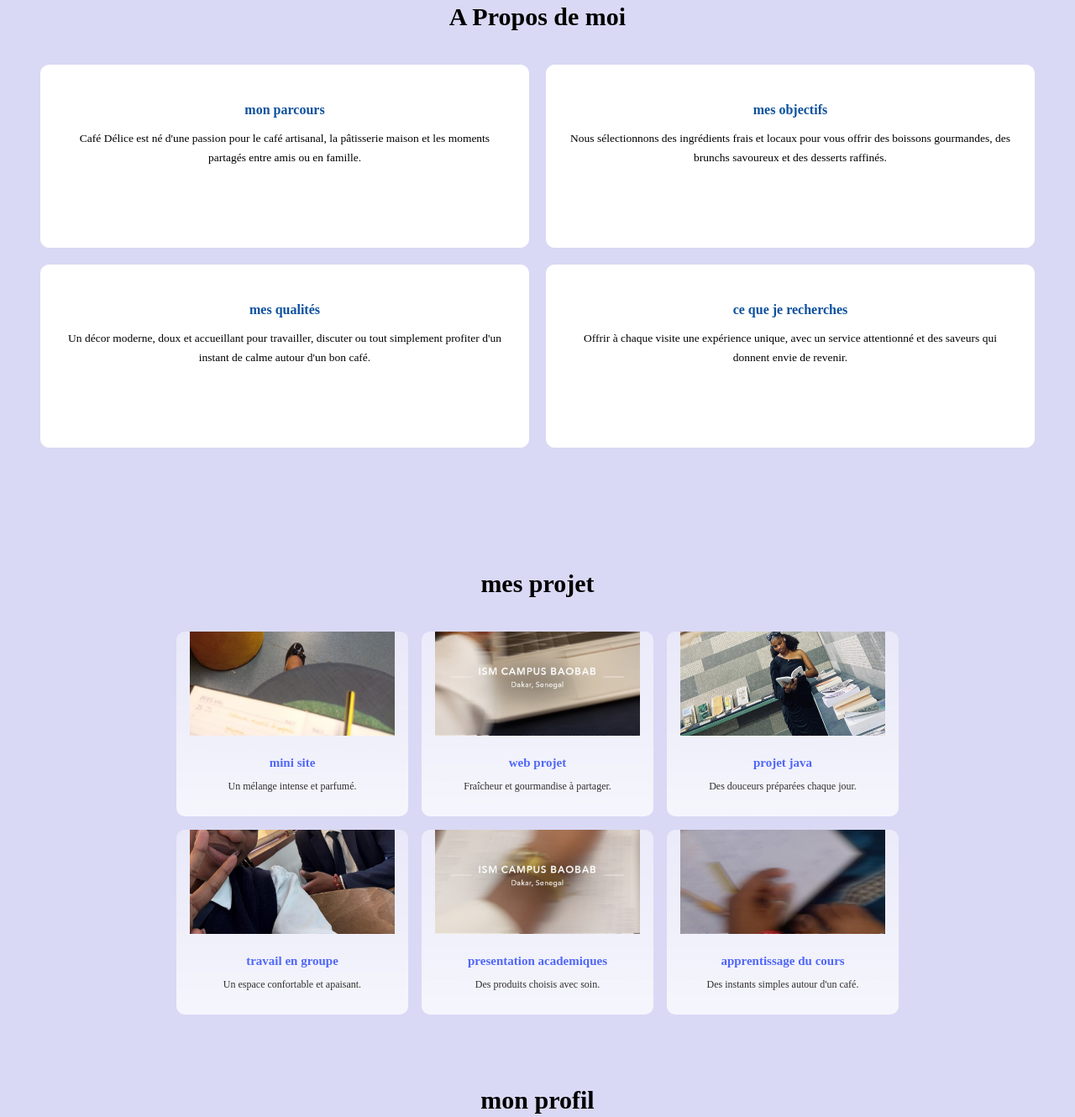
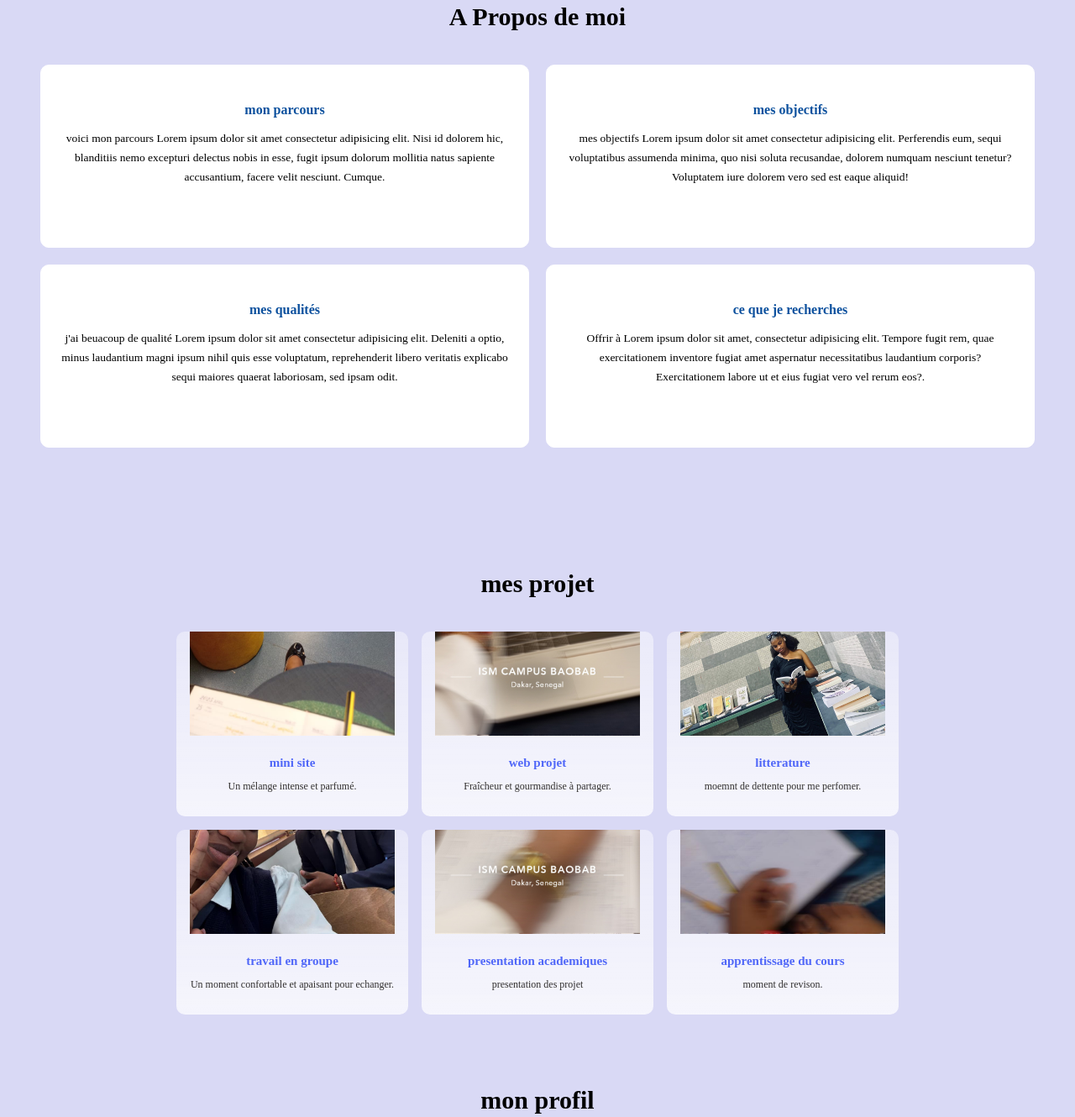
Before and after one commit to bbamybb2004/porfolio, a plain HTML site: page index.html in a window 1280 px wide. Shown: the part 780-2110 px from the top of the page at 84% size. Drawn offline with Linux system fonts and the light colour scheme.

Commit message:
chqnge,ent de no,

```diff
--- a/index.html
+++ b/index.html
@@ -308,7 +308,7 @@ CONSTRUIRE MON  <BR>PARCOURS AVEC </BR>
  </h5>
 
 
- <P> bonjour je suis awa Lorem ipsum dolor sit, amet consectetur <BR></BR> adipisicing elit. Vero minus tenetur molestiae esse porro dolore <BR></BR> praesentium modi iure doloribus quis magnam reprehenderit iusto  <br>delectus tempore, illo facilis ratione soluta? Saepe.l Lorem ipsum dolor sit amet consectetur <BR></BR> adipisicing elit. Voluptate, amet ab. Dolor, magnam consectetur? <BR></BR> Rem, dolore, libero suscipit dignissimos maiores ut, unde sapiente esseb <br> officiis nulla delectus vero commodi odio!</P>
+ <P> bonjour je suis amy mbaye Lorem ipsum dolor sit, amet consectetur <BR></BR> adipisicing elit. Vero minus tenetur molestiae esse porro dolore <BR></BR> praesentium modi iure doloribus quis magnam reprehenderit iusto  <br>delectus tempore, illo facilis ratione soluta? Saepe.l Lorem ipsum dolor sit amet consectetur <BR></BR> adipisicing elit. Voluptate, amet ab. Dolor, magnam consectetur? <BR></BR> Rem, dolore, libero suscipit dignissimos maiores ut, unde sapiente esseb <br> officiis nulla delectus vero commodi odio!</P>
 
 
  <div class="mespages">
@@ -330,23 +330,19 @@ CONSTRUIRE MON  <BR>PARCOURS AVEC </BR>
         <div class="grille">
             <div class="apropos">
                 <h3>mon parcours</h3>
-                <p>Café Délice est né d'une passion pour le café artisanal, la pâtisserie maison et les moments partagés
-                    entre amis ou en famille.</p>
+                <p>voici mon parcours Lorem ipsum dolor sit amet consectetur adipisicing elit. Nisi id dolorem hic, blanditiis nemo excepturi delectus nobis in esse, fugit ipsum dolorum mollitia natus sapiente accusantium, facere velit nesciunt. Cumque.</p>
             </div>
             <div class="apropos">
                 <h3>mes objectifs</h3>
-                <p>Nous sélectionnons des ingrédients frais et locaux pour vous offrir des boissons gourmandes, des
-                    brunchs savoureux et des desserts raffinés.</p>
+                <p>mes objectifs Lorem ipsum dolor sit amet consectetur adipisicing elit. Perferendis eum, sequi voluptatibus assumenda minima, quo nisi soluta recusandae, dolorem numquam nesciunt tenetur? Voluptatem iure dolorem vero sed est eaque aliquid!</p>
             </div>
             <div class="apropos">
                 <h3>mes qualités </h3>
-                <p>Un décor moderne, doux et accueillant pour travailler, discuter ou tout simplement profiter d'un
-                    instant de calme autour d'un bon café.</p>
+                <p>j'ai beuacoup de qualité Lorem ipsum dolor sit amet consectetur adipisicing elit. Deleniti a optio, minus laudantium magni ipsum nihil quis esse voluptatum, reprehenderit libero veritatis explicabo sequi maiores quaerat laboriosam, sed ipsam odit.</p>
             </div>
             <div class="apropos">
                 <h3>ce que je recherches</h3>
-                <p>Offrir à chaque visite une expérience unique, avec un service attentionné et des saveurs qui donnent
-                    envie de revenir.</p>
+                <p>Offrir à Lorem ipsum dolor sit amet, consectetur adipisicing elit. Tempore fugit rem, quae exercitationem inventore fugiat amet aspernatur necessitatibus laudantium corporis? Exercitationem labore ut et eius fugiat vero vel rerum eos?.</p>
             </div>
         </div>
     </section>
@@ -375,29 +371,29 @@ CONSTRUIRE MON  <BR>PARCOURS AVEC </BR>
             <div class="galerie">
                 <div class="description">
                     <img src="./mes images/IMG-20241127-WA0271.jpg" alt="dessert">
-                    <h4>projet java</h4>
-                    <P>Des douceurs préparées chaque jour.</P>
+                    <h4>litterature </h4>
+                    <P>moemnt de dettente pour me perfomer.</P>
                 </div>
             </div>
             <div class="galerie">
                 <div class="description">
                     <img src="./mes images/jgffffg.jpeg" alt="coin">
                     <h4>travail en groupe</h4>
-                    <P>Un espace confortable et apaisant.</P>
+                    <P>Un moment confortable et apaisant pour echanger.</P>
                 </div>
             </div>
             <div class="galerie">
                 <div class="description">
                     <img src="./mes images/b u.jpeg" alt="Saveurs Locales">
                     <h4>presentation academiques</h4>
-                    <P>Des produits choisis avec soin.</P>
+                    <P>presentation des projet</P>
                 </div>
             </div>
             <div class="galerie">
                 <div class="description">
                     <img src="./mes images/projet ucad.jpeg" alt="Moments précieux">
                     <h4>apprentissage du cours</h4>
-                    <P>Des instants simples autour d'un café.</P>
+                    <P>moment de revison.</P>
                 </div>
             </div>
         </div>
```
